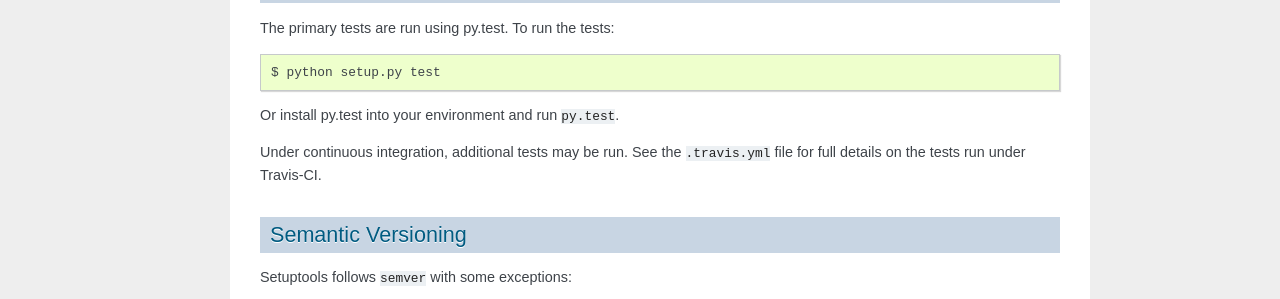
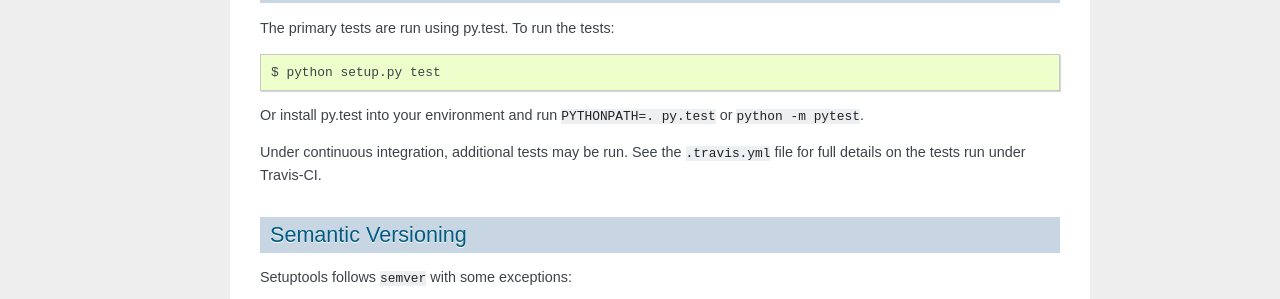
Before and after one commit to Distrotech/setuptools, a Sphinx documentation site: the page built from docs/developer-guide.txt, in a window 1280 px wide. Shown: the part 1554-1853 px from the top of the page. Built offline with Sphinx 7.4.7, drawn with Linux system fonts in a browser that asks for light colours; the version number is read from the project's files by our own code.

Commit message:
Update tox tests so they run the full suite of tests using the canonical technique. Include .tox in norecursedirs to avoid testing all the dependencies and environment. Update docs to reflect findings (https://bitbucket.org/spookylukey/setuptools/commits/88339d2e4af661a60a42bc14c4ff3e68cd19fa21#comment-2558164).

```diff
--- a/docs/developer-guide.txt
+++ b/docs/developer-guide.txt
@@ -94,7 +94,8 @@ The primary tests are run using py.test. To run the tests::
 
     $ python setup.py test
 
-Or install py.test into your environment and run ``py.test``.
+Or install py.test into your environment and run ``PYTHONPATH=. py.test``
+or ``python -m pytest``.
 
 Under continuous integration, additional tests may be run. See the
 ``.travis.yml`` file for full details on the tests run under Travis-CI.
```
Also changed, not shown: 1 other file.
